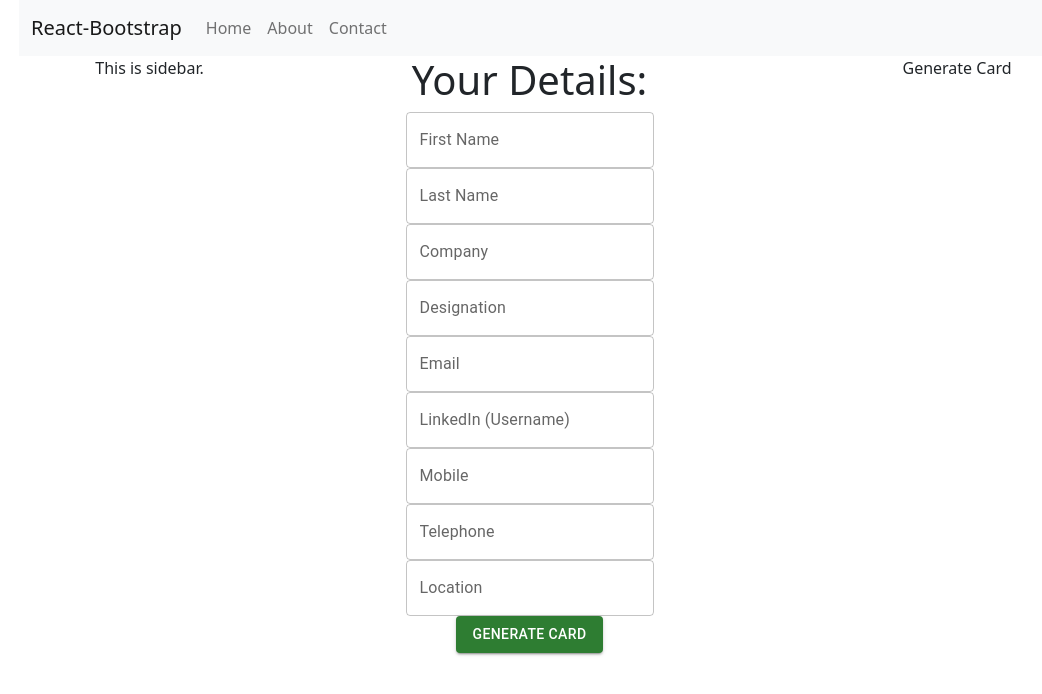
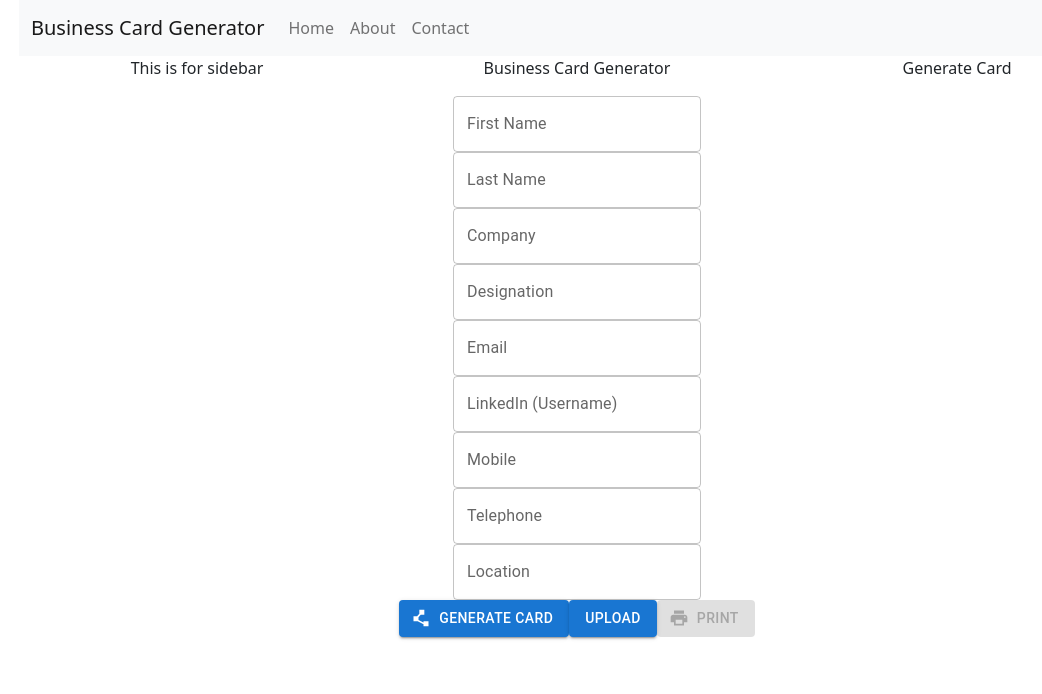
Before and after one commit to GabeKatz90/Business-Card-Generator, a React (Create React App) app: page / in a window 1280 px wide. Shown: the top 694 px of the page, without its empty margins (63-1105 px from the left). Built offline with nearby package versions, Linux system fonts and the light colour scheme.

Commit message:
added yup, sidebar test

```diff
--- a/package.json
+++ b/package.json
@@ -11,6 +11,7 @@
     "@testing-library/react": "^13.4.0",
     "@testing-library/user-event": "^13.5.0",
     "avatar": "^0.1.0",
+    "axios": "^1.3.4",
     "bootstrap": "^5.2.3",
     "formik": "^2.2.9",
     "mui": "^0.0.1",
--- a/src/App.js
+++ b/src/App.js
@@ -8,12 +8,21 @@ import Header from './components/Header';
 function App() {
   return (
     <div className="App">
-      <Container>
-        <Header />
+      <Container >
+        <Header fluid/>
         <Row>
-          <Col xs={3}><SideBar /></Col>
-          <Col xs={5}><FormContainer /></Col>
-          <Col xs={4}><GenerateCard /></Col>
+
+          <Col >
+            <SideBar />
+          </Col>
+
+          <Col >
+            <FormContainer />
+          </Col>
+
+          <Col >
+            <GenerateCard />
+          </Col>
         </Row>
       </Container>
     </div>
--- a/src/components/FormContainer.js
+++ b/src/components/FormContainer.js
@@ -3,6 +3,8 @@ import { useFormik } from "formik";
 import Button from '@mui/material/Button';
 import { TextField } from "@mui/material";
 import * as Yup from 'yup';
+import { Polyline } from "@mui/icons-material";
+import PrintIcon from '@mui/icons-material/Print';
 
 // Reference: https://www.youtube.com/watch?v=khGypss-RJs&t=214s
 const FormContainer = () => {
@@ -40,10 +42,29 @@ const FormContainer = () => {
     // }
   })
 
+  // Formik API Reference
+  //  /** Form values */
+  //  values: Values;
+  //  /** map of field names to specific error for that field */
+  //  errors: FormikErrors<Values>;
+  //  /** map of field names to **whether** the field has been touched */
+  //  touched: FormikTouched<Values>;
+  //  /** whether the form is currently submitting */
+  //  isSubmitting: boolean;
+  //  /** whether the form is currently validating (prior to submission) */
+  //  isValidating: boolean;
+  //  /** Top level status state, in case you need it */
+  //  status?: any;
+  //  /** Number of times user tried to submit the form */
+  //  submitCount: number;
+  //  }
+
   return (
     <div>
-      <h1>Your Details:</h1>
+      <p>Business Card Generator</p>
 
+      {/* Reference for formik handler: https://formik.org/docs/tutorial */}
+      {/* TextField is a MUI Material */}
       <form onSubmit={formik.handleSubmit}>
 
         <TextField
@@ -53,6 +74,9 @@ const FormContainer = () => {
           variant="outlined"
           value={formik.values.firstName}
           onChange={formik.handleChange}
+          // Reference: https://reactjs.org/docs/events.html
+          // The onBlur event handler is called when focus has left the element (or left some element inside of it).
+          // For example, it’s called when the user clicks outside of a focused text input.
           onBlur={formik.handleBlur}
           >
         </TextField>
@@ -167,6 +191,7 @@ const FormContainer = () => {
           onChange={formik.handleChange}
           onBlur={formik.handleBlur}
           >
+
         </TextField>
         <div className="error">
           {formik.errors.location && formik.touched.location && formik.errors.location}
@@ -175,9 +200,27 @@ const FormContainer = () => {
         <Button
         type="submit"
         variant="contained"
-        color="success">
+        color="primary"
+        startIcon={<Polyline />}
+        >
           Generate Card
         </Button>
+
+        <Button variant="contained" component="label">
+        Upload
+        <input hidden accept="image/*" multiple type="file" />
+        </Button>
+
+        <Button
+        type="submit"
+        variant="contained"
+        color="success"
+        startIcon={<PrintIcon />}
+        disabled
+        >
+          Print
+        </Button>
+
       </form>
     </div>
   )
--- a/src/components/Header.js
+++ b/src/components/Header.js
@@ -4,9 +4,9 @@ import Navbar from 'react-bootstrap/Navbar';
 
 function Header() {
   return (
-  <Navbar bg="light" expand="lg"  >
+  <Navbar bg="light" expand="lg">
   <Container>
-    <Navbar.Brand href="#home">React-Bootstrap</Navbar.Brand>
+    <Navbar.Brand href="#home">Business Card Generator</Navbar.Brand>
     <Navbar.Toggle aria-controls="basic-navbar-nav" />
     <Navbar.Collapse id="basic-navbar-nav">
       <Nav className="me-auto">
--- a/src/components/SideBar.js
+++ b/src/components/SideBar.js
@@ -1,11 +1,91 @@
+import { ClassNameConfigurator } from "@mui/base";
 import React from "react";
 
-function SideBar() {
+const SideBar = () => {
   return (
-    <div>
-      This is sidebar.
-    </div>
-  );
+   <div>
+    This is for sidebar
+   </div>
+  )
 }
 
 export default SideBar;
+
+// import * as React from 'react';
+// import PropTypes from 'prop-types';
+// import Tabs from '@mui/material/Tabs';
+// import Tab from '@mui/material/Tab';
+// import Typography from '@mui/material/Typography';
+// import Box from '@mui/material/Box';
+// import FormContainer from './FormContainer';
+
+// function TabPanel(props) {
+//   const { children, value, index, ...other } = props;
+
+//   return (
+//     <div
+//       role="tabpanel"
+//       hidden={value !== index}
+//       id={`vertical-tabpanel-${index}`}
+//       aria-labelledby={`vertical-tab-${index}`}
+//       {...other}
+//     >
+//       {value === index && (
+//         <Box sx={{ p: 3 }}>
+//           <Typography>{children}</Typography>
+//         </Box>
+//       )}
+//     </div>
+//   );
+// }
+
+// TabPanel.propTypes = {
+//   children: PropTypes.node,
+//   index: PropTypes.number.isRequired,
+//   value: PropTypes.number.isRequired,
+// };
+
+// function a11yProps(index) {
+//   return {
+//     id: `vertical-tab-${index}`,
+//     'aria-controls': `vertical-tabpanel-${index}`,
+//   };
+// }
+
+// export default function VerticalTabs() {
+//   const [value, setValue] = React.useState(0);
+
+//   const handleChange = (event, newValue) => {
+//     setValue(newValue);
+//   };
+
+//   return (
+//     <Box
+//       sx={{ flexGrow: 1, bgcolor: 'background.paper', display: 'flex', height: 920 }}
+//     >
+//       <Tabs
+//         orientation="vertical"
+//         variant="scrollable"
+//         value={value}
+//         onChange={handleChange}
+//         aria-label="Vertical tabs example"
+//         sx={{ borderRight: 1, borderColor: 'divider' }}
+//       >
+//         <Tab label="Home" {...a11yProps(0)} />
+//         <Tab label="About" {...a11yProps(1)} />
+//         <Tab label="Contact" {...a11yProps(2)} />
+//       </Tabs>
+
+//       <TabPanel value={value} index={0}>
+//         <FormContainer />
+//       </TabPanel>
+//       <TabPanel value={value} index={1}>
+//         About Page
+//       </TabPanel>
+//       <TabPanel value={value} index={2}>
+//         Contact Page
+//       </TabPanel>
+
+//     </Box>
+//   );
+// }
```
Also changed, not shown: 1 other file (tests, documents, lock files or other folders).
